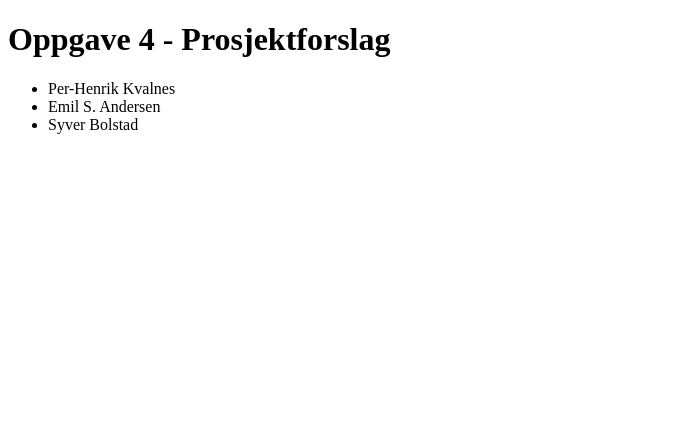
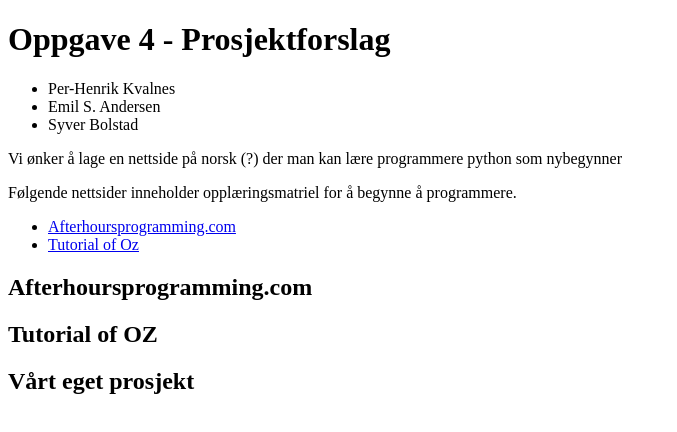
Before and after one commit to perhenrik90/IT2805, a plain HTML site: page description/index.html in a window 1280 px wide. Shown: the whole page, without its empty margins (0-677 px from the left). Drawn offline with Linux system fonts and the light colour scheme.

Commit message:
lagt til overskrifter

```diff
--- a/description/index.html
+++ b/description/index.html
@@ -1,6 +1,7 @@
 <!DOCTYPE html>
 <html>
 <head>
+  <meta charset="utf8"></meta>
   <title>Oppgave 4</title>
 </head>
 <body>
@@ -10,5 +11,26 @@
     <li>Emil S. Andersen</li>
     <li>Syver Bolstad</li>
   </ul>
+
+  <p>Vi ønker å lage en nettside på norsk (?) der man kan lære
+     programmere python som nybegynner </p>
+
+  <p>Følgende nettsider inneholder opplæringsmatriel for å
+    begynne å programmere. </p>
+  <ul>
+    <li>
+      <a href="http://www.afterhoursprogramming.com/tutorial/Python/Overview/">
+	Afterhoursprogramming.com</a></li>
+
+    <li>
+      <a href="https://mozart.github.io/mozart-v1/doc-1.4.0/tutorial/index.html">Tutorial of Oz</a>
+    </li>
+  </ul>
+  <h2>Afterhoursprogramming.com </h2>
+
+  <h2>Tutorial of OZ</h2>
+
+  <h2>Vårt eget prosjekt</h2>
+
 </body>
 </html>
```
